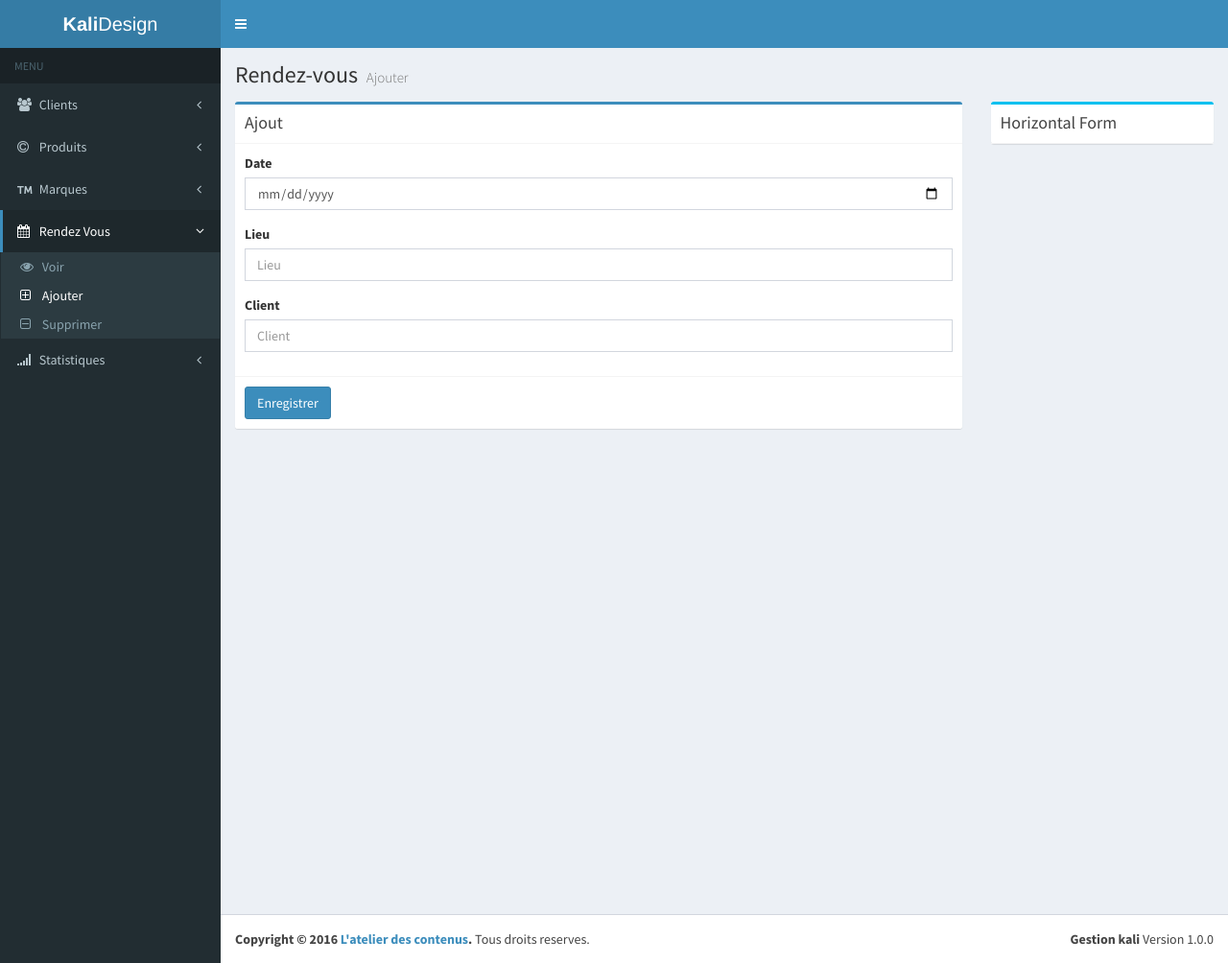
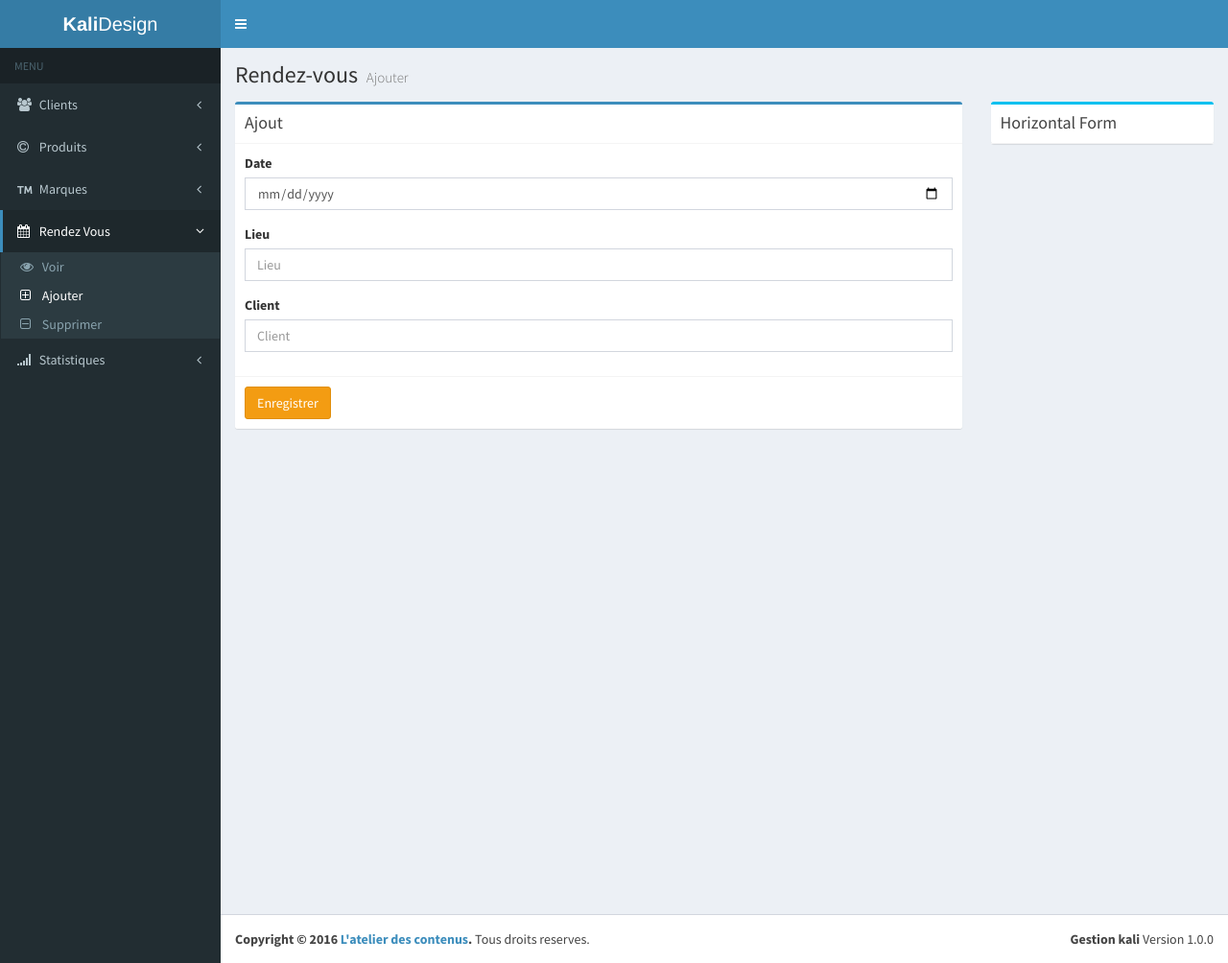
Before and after one commit to SirCrowley/KALI, a PHP site: page /pages/rdv/rdvadd.php in a window 1280 px wide; the page is wider, and only the part inside the window is pictured. Shown: that part at 96% size. Run offline with PHP 8.4, Linux system fonts and the light colour scheme; some libraries are stand-ins or nearby versions.

Commit message:
All Yellow

```diff
--- a/GestionKali/pages/marques/marquesadd.php
+++ b/GestionKali/pages/marques/marquesadd.php
@@ -130,7 +130,7 @@
                     </div>
                   </div><!-- /.box-body -->
                   <div class="box-footer">
-                    <button type="submit" class="btn btn-primary">Enregistrer</button>
+                    <button type="submit" class="btn-warning btn btn-primary">Enregistrer</button>
                   </div>
                 </form>
               </div><!-- /.box -->
--- a/GestionKali/pages/produits/produitsadd.php
+++ b/GestionKali/pages/produits/produitsadd.php
@@ -141,7 +141,7 @@
                     </div>
                   </div><!-- /.box-body -->
                   <div class="box-footer">
-                    <button type="submit" class="btn btn-primary">Enregistrer</button>
+                    <button type="submit" class="btn-warning btn btn-primary">Enregistrer</button>
                   </div>
                 </form>
               </div><!-- /.box -->
--- a/GestionKali/pages/rdv/rdvadd.php
+++ b/GestionKali/pages/rdv/rdvadd.php
@@ -138,7 +138,7 @@
                     </div>
                   </div><!-- /.box-body -->
                   <div class="box-footer">
-                    <button type="submit" class="btn btn-primary">Enregistrer</button>
+                    <button type="submit" class="btn-warning btn btn-primary">Enregistrer</button>
                   </div>
                 </form>
               </div><!-- /.box -->
```
